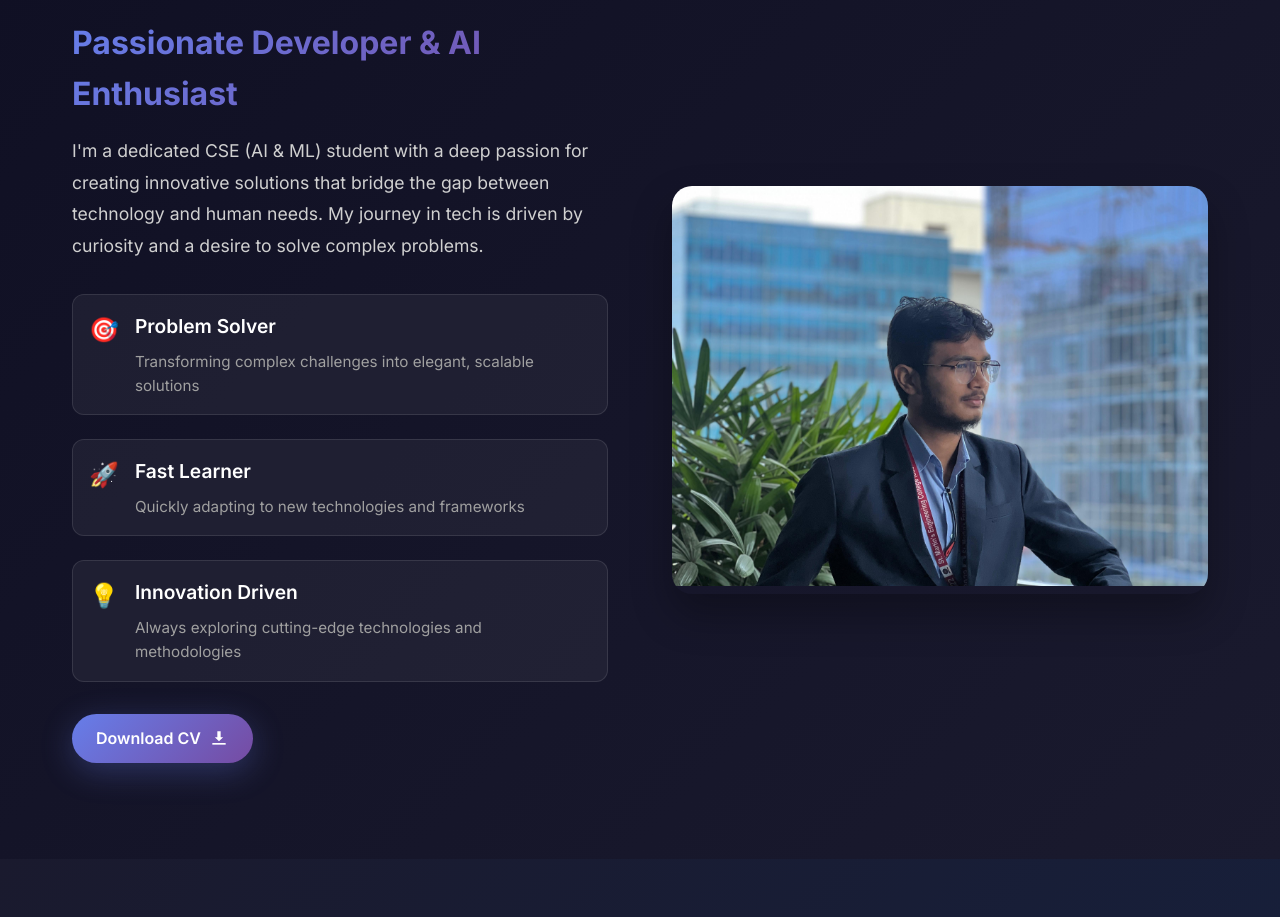
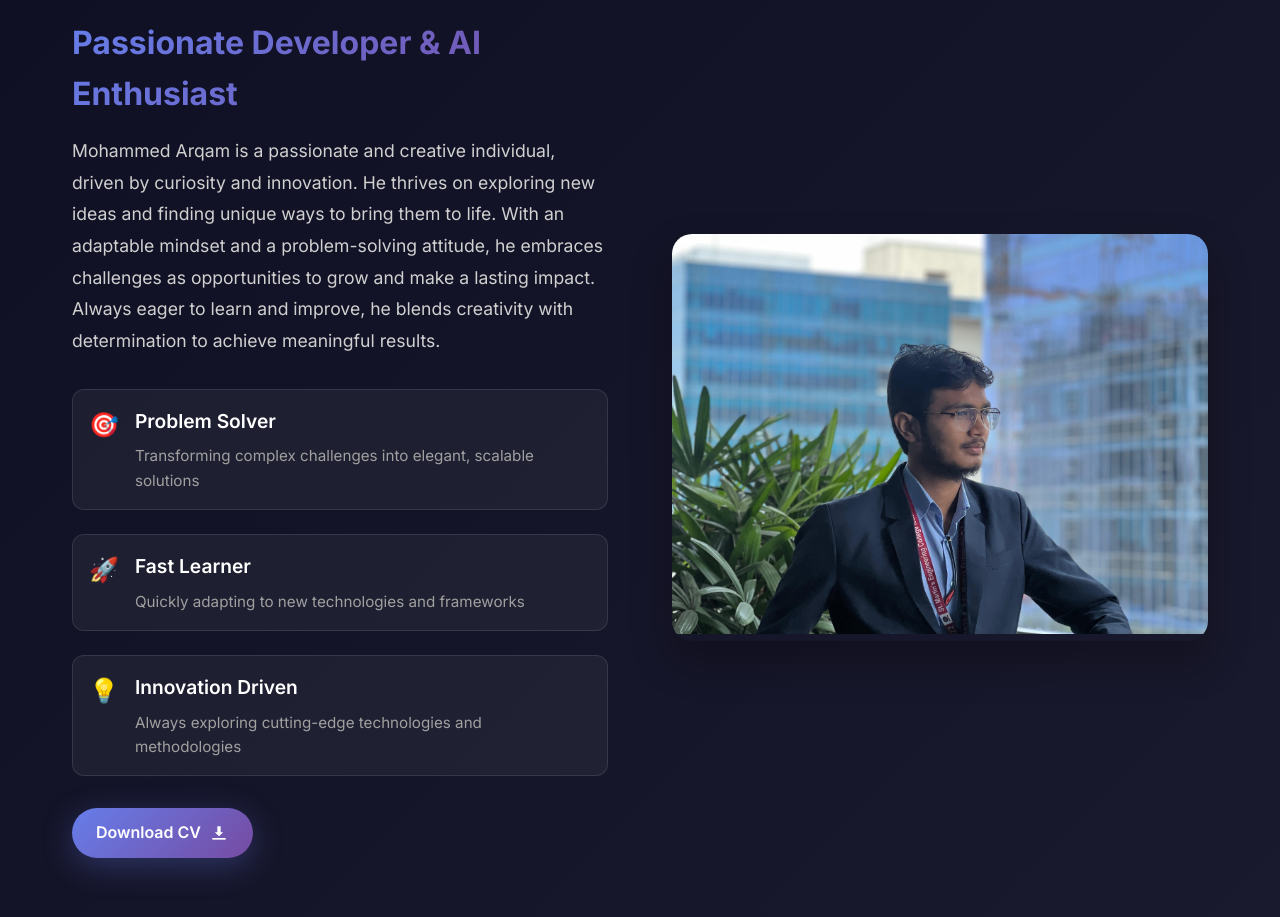
Before and after one commit to mohammedarqamahmed/Portfolio, a React (Create React App) app: page / in a window 1280 px wide. Shown: the part 1040-1957 px from the top of the page. Built offline with nearby package versions, Linux system fonts and the light colour scheme.

Commit message:
Update App.js

```diff
--- a/src/App.js
+++ b/src/App.js
@@ -179,9 +179,8 @@ function App() {
               <div className="about-intro">
                 <h3>Passionate Developer & AI Enthusiast</h3>
                 <p>
-                  I'm a dedicated CSE (AI & ML) student with a deep passion for creating
-                  innovative solutions that bridge the gap between technology and human needs.
-                  My journey in tech is driven by curiosity and a desire to solve complex problems.
+                  Mohammed Arqam is a passionate and creative individual, driven by curiosity and innovation. He thrives on exploring new ideas and finding unique ways to bring them to life. With an adaptable mindset and a problem-solving attitude, he embraces challenges as opportunities to grow and make a lasting impact. Always eager to learn and improve, he blends creativity with determination to achieve meaningful results.
+
                 </p>
               </div>
               <div className="about-details">
```
